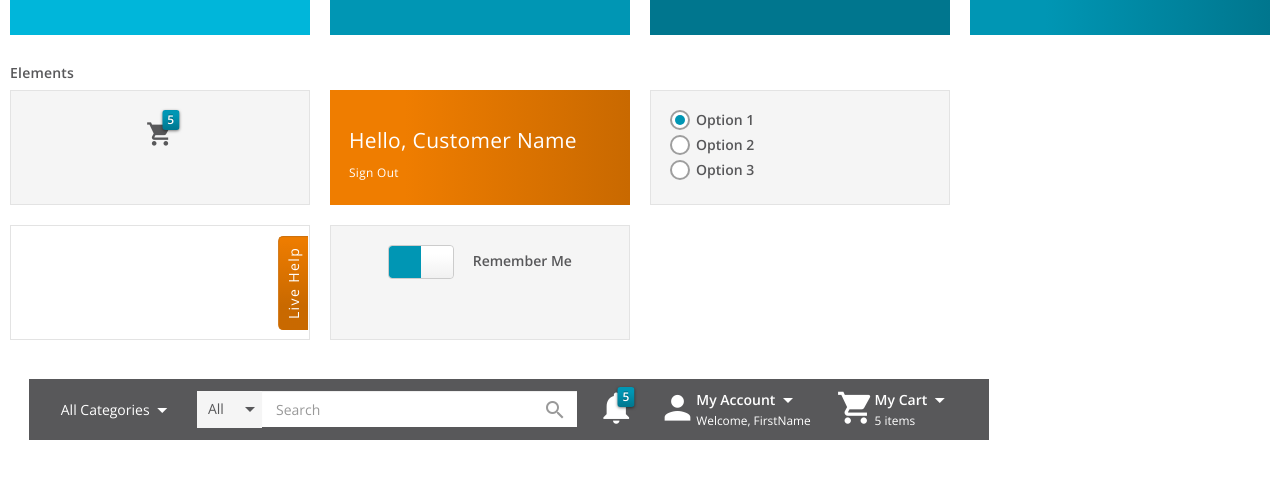
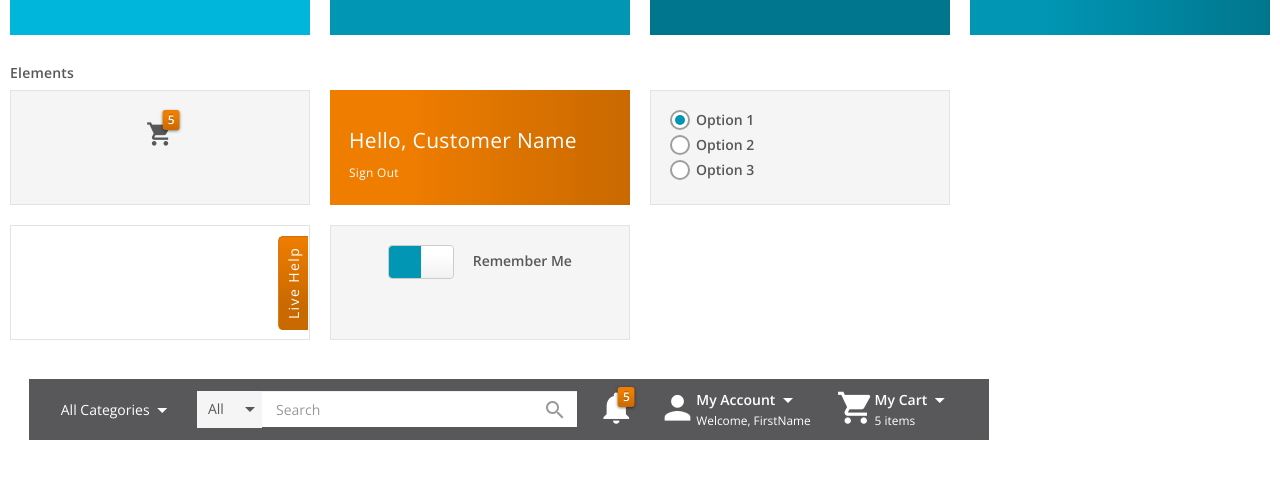
Before and after one commit to rxux/sass, a Jekyll site: the page built from storel.html, in a window 1280 px wide. Shown: the part 356-852 px from the top of the page. Built offline with Jekyll 4.4.1, drawn with Linux system fonts in a browser that asks for light colours; nearby versions of some CDN libraries.

Commit message:
update colors etc.

```diff
--- a/_data/sites.yml
+++ b/_data/sites.yml
@@ -27,7 +27,7 @@ regro:
   shortname: regro
   url: /sass/regro/
   primarycolor: '#cf000a'
-  secondarycolor: '#666666'
+  secondarycolor: '#58585a'
   linkcolor: regro
 
 selga:
--- a/_includes/component_elements.html
+++ b/_includes/component_elements.html
@@ -16,7 +16,7 @@
                         <div class="well">
                             <div class="cart">
                                 <i class="material-icons">shopping_cart</i>
-                                <span class="counter brand-2 gradient-vertical-2">5</span>
+                                <span class="counter">5</span>
                             </div>
                         </div>
                     </div>
@@ -104,7 +104,7 @@
                                     <span class="i-wrap">
                                         <i class="material-icons pos-rel">notifications</i>
                                     </span>
-                                    <span class="counter brand-2 gradient-vertical-2">5</span>
+                                    <span class="counter">5</span>
                                 </div>
                                 <div class="col-xs-2 col-myaccount">
                                     <span class="i-wrap">
--- a/_sass/bootstrap/mixins/_custom-mixins.scss
+++ b/_sass/bootstrap/mixins/_custom-mixins.scss
@@ -2,6 +2,9 @@
 $brand-lighten:  lighten($brand-primary, 7.5%) !default;
 $brand-darken:  darken($brand-primary, 7.5%) !default;
 $bar-color: $brand-darken !default;
+$counter-color: $brand-secondary !default;
+$counter-darken: darken($counter-color, 7.5%) !default;
+
 .bar {background-color: $bar-color;}
 
 // Background Gradient
@@ -56,6 +59,10 @@ $bar-color: $brand-darken !default;
 	}
 }
 
+.counter {
+  @include gradient($counter-color, $counter-darken, top);
+}
+
 // Secondary Brand Gradient
 $brand2-lighten:  lighten($brand-secondary, 7.5%) !default;
 $brand2-darken:  darken($brand-secondary, 7.5%) !default;
@@ -91,14 +98,16 @@ $brand2-darken:  darken($brand-secondary, 7.5%) !default;
 	border-color: $brand-darken;
 }
 
+$rx-select: $brand-secondary !default;
 .rx-select {
 	&.checked:before {
-		background: $brand-secondary;
+		background: $rx-select;
 	}
 }
 
 
 // BEGIN BOOTSTRAP SWITCH
+$switch-color: $brand-secondary !default;
 .bootstrap-switch {
 	display: inline-block;
 	direction: ltr;
@@ -150,7 +159,7 @@ $brand2-darken:  darken($brand-secondary, 7.5%) !default;
 
 		&.bootstrap-switch-primary,
 		&.bootstrap-switch-primary {
-			background: $brand-secondary;
+			background: $switch-color;
 		}
 
 		&.bootstrap-switch-info,
--- a/css/main.regro.scss
+++ b/css/main.regro.scss
@@ -7,7 +7,11 @@
 {% include color_vars.scss %}
 $brand-primary:   $brand-regro-primary   !default;
 $brand-secondary: $brand-regro-secondary !default;
-$linkcolor: $brand-regro-primary;
+$linkcolor: $brand-regro-primary !default;
+$bar-color: $brand-regro-secondary !default;
+$counter-color: $brand-regro-primary !default;
+$rx-select: $brand-regro-primary !default;
+$switch-color: $brand-regro-primary !default;
 
 // 'open sans' & material icon font from google fonts
 @import url(https://fonts.googleapis.com/css?family=Open+Sans:400,300,600,400italic,300italic,600italic);
--- a/css/main.selga.scss
+++ b/css/main.selga.scss
@@ -9,7 +9,8 @@ $brand-primary:   $brand-selga-primary   !default;
 $brand-secondary: $brand-selga-secondary !default;
 $bar-color: #58585a !default;
 $linkcolor: $brand-selga-secondary !default;
-$button-color: $brand-selga-secondary !default;
+$button-color: #0c9d77 !default;
+$counter-color: #0c9d77 !default;
 
 // 'open sans' & material icon font from google fonts
 @import url(https://fonts.googleapis.com/css?family=Open+Sans:400,300,600,400italic,300italic,600italic);
--- a/css/main.storel.scss
+++ b/css/main.storel.scss
@@ -10,6 +10,7 @@ $brand-secondary: $brand-storel-secondary !default;
 $bar-color: #58585a;
 $linkcolor: $brand-storel-secondary !default;
 $button-color: $brand-storel-secondary !default;
+$counter-color: $brand-storel-primary !default;
 
 // 'open sans' & material icon font from google fonts
 @import url(https://fonts.googleapis.com/css?family=Open+Sans:400,300,600,400italic,300italic,600italic);
```
